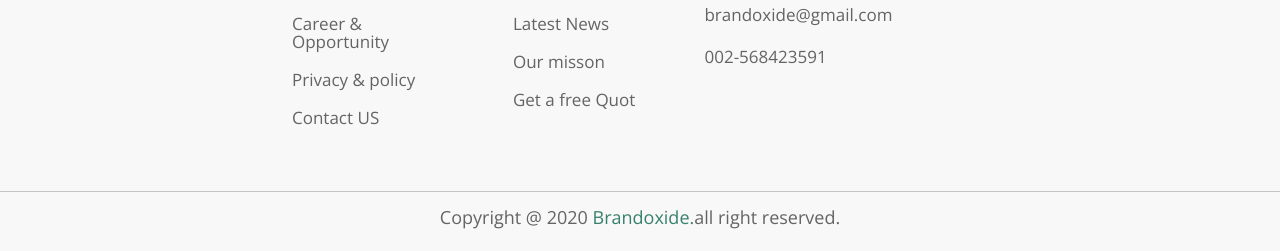
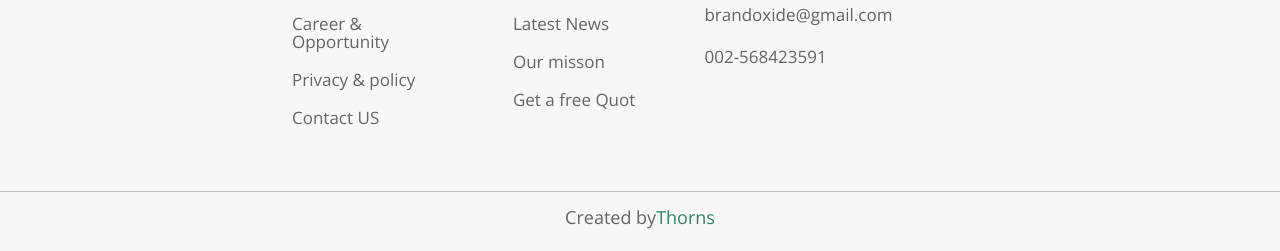
Before and after one commit to IstvanZapfel/decbase, a plain HTML site: page index.html in a window 1280 px wide. Shown: the part 5876-6127 px from the top of the page. Drawn offline with Linux system fonts and the light colour scheme.

Commit message:
Add files via upload

```diff
--- a/index.html
+++ b/index.html
@@ -512,7 +512,7 @@
 				</div>
 			</div>
 			<div class="footer__copy">
-				<p>Copyright @ 2020 <span>Brandoxide.</span>all right reserved.</p>
+				<p>Created by<span>Thorns</span></p>
 			</div>
 		</footer>
 	</div>
```
